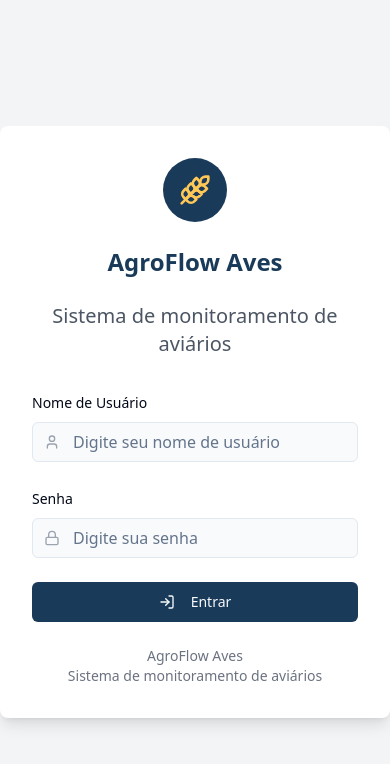
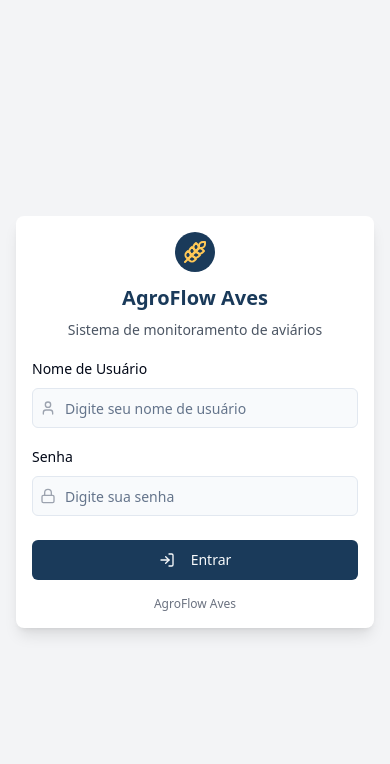
Before and after one commit to Fkozuka/agroflow-aviarios, a React (Vite) app: page /login in a window 390 px wide. Shown: the top 764 px of the page. Built offline with nearby package versions, Linux system fonts and the light colour scheme.

Commit message:
Ajustando tamanho do login para mobile

```diff
--- a/src/pages/Login.tsx
+++ b/src/pages/Login.tsx
@@ -73,35 +73,35 @@ const Login = () => {
   }
 
   return (
-    <div className="min-h-screen flex items-center justify-center bg-gray-100">
-      <div className="bg-white p-8 rounded-lg shadow-lg max-w-md w-full">
-        <div className="flex justify-center mb-6">
-          <div className="bg-industrial-primary p-4 rounded-full">
-            <Wheat size={32} className="text-industrial-warning" />
+    <div className="min-h-screen flex items-center justify-center bg-gray-100 px-4 py-6 md:py-8">
+      <div className="bg-white p-4 md:p-8 rounded-lg shadow-lg max-w-md w-full">
+        <div className="flex justify-center mb-3 md:mb-6">
+          <div className="bg-industrial-primary p-2 md:p-4 rounded-full">
+            <Wheat className="h-6 w-6 md:h-8 md:w-8 text-industrial-warning" />
           </div>
         </div>
 
-        <h1 className="text-2xl font-bold text-center text-industrial-primary mb-6">
+        <h1 className="text-xl md:text-2xl font-bold text-center text-industrial-primary mb-2 md:mb-6">
           AgroFlow Aves
         </h1>
-        <h2 className="text-xl text-center text-gray-600 mb-8">
+        <h2 className="text-sm md:text-xl text-center text-gray-600 mb-4 md:mb-8">
           Sistema de monitoramento de aviários
         </h2>
 
         <Form {...form}>
-          <form onSubmit={form.handleSubmit(onSubmit)} className="space-y-6">
+          <form onSubmit={form.handleSubmit(onSubmit)} className="space-y-4 md:space-y-6">
             <FormField
               control={form.control}
               name="username"
               render={({ field }) => (
                 <FormItem>
-                  <FormLabel>Nome de Usuário</FormLabel>
+                  <FormLabel className="text-sm md:text-base">Nome de Usuário</FormLabel>
                   <FormControl>
                     <div className="relative">
-                      <User className="absolute left-3 top-3 h-4 w-4 text-gray-400" />
+                      <User className="absolute left-2 md:left-3 top-1/2 -translate-y-1/2 h-4 w-4 text-gray-400" />
                       <Input
                         placeholder="Digite seu nome de usuário"
-                        className="pl-10"
+                        className="pl-8 md:pl-10 h-10 md:h-11 text-sm md:text-base"
                         {...field}
                       />
                     </div>
@@ -116,14 +116,14 @@ const Login = () => {
               name="password"
               render={({ field }) => (
                 <FormItem>
-                  <FormLabel>Senha</FormLabel>
+                  <FormLabel className="text-sm md:text-base">Senha</FormLabel>
                   <FormControl>
                     <div className="relative">
-                      <Lock className="absolute left-3 top-3 h-4 w-4 text-gray-400" />
+                      <Lock className="absolute left-2 md:left-3 top-1/2 -translate-y-1/2 h-4 w-4 text-gray-400" />
                       <Input
                         type="password"
                         placeholder="Digite sua senha"
-                        className="pl-10"
+                        className="pl-8 md:pl-10 h-10 md:h-11 text-sm md:text-base"
                         {...field}
                       />
                     </div>
@@ -133,10 +133,10 @@ const Login = () => {
               )}
             />
 
-            <div className="flex justify-end">
+            <div className="flex justify-end pt-2">
               <Button
                 type="submit"
-                className="w-full bg-industrial-primary hover:bg-industrial-primary/90"
+                className="w-full bg-industrial-primary hover:bg-industrial-primary/90 h-10 md:h-11 text-sm md:text-base"
                 disabled={loading}
               >
                 <LogIn className="mr-2 h-4 w-4" />
@@ -146,9 +146,9 @@ const Login = () => {
           </form>
         </Form>
 
-        <div className="mt-6 text-center text-sm text-gray-500">
+        <div className="mt-4 md:mt-6 text-center text-xs md:text-sm text-gray-500">
           <p>AgroFlow Aves</p>
-          <p>Sistema de monitoramento de aviários</p>
+          <p className="hidden md:block">Sistema de monitoramento de aviários</p>
         </div>
       </div>
     </div>
```
